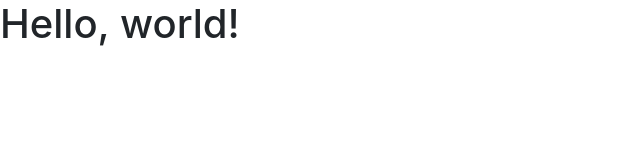
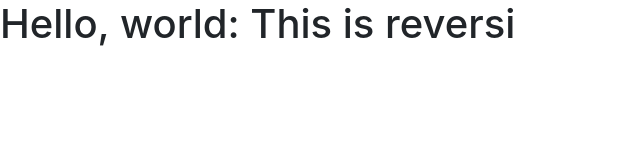
Before and after one commit to clarawhuang/reversi, a website: page public/index.html in a window 1280 px wide. Shown: the whole page, without its empty margins (0-640 px from the left). Drawn offline with nearby package versions, Linux system fonts and the light colour scheme.

Commit message:
change text

```diff
--- a/public/index.html
+++ b/public/index.html
@@ -11,7 +11,7 @@
     <title>Hello, world: This is reversi</title>
   </head>
   <body>
-    <h1>Hello, world!</h1>
+    <h1>Hello, world: This is reversi</h1>
 
     <!-- Optional JavaScript -->
     <!-- jQuery first, then Popper.js, then Bootstrap JS -->
```
